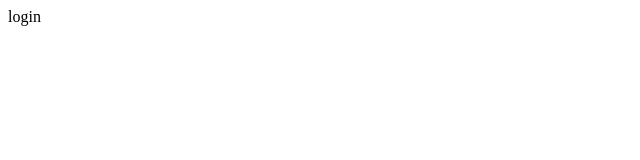
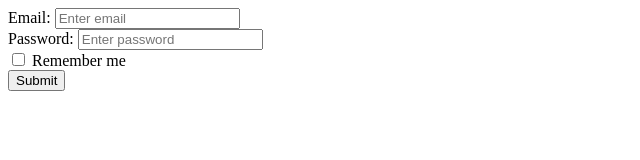
Before and after one commit to edwardcole/tig-website, a plain HTML site: page login/index.html in a window 1280 px wide. Shown: the whole page, without its empty margins (0-640 px from the left). Drawn offline with Linux system fonts and the light colour scheme.

Commit message:
Update index.html

```diff
--- a/login/index.html
+++ b/login/index.html
@@ -1 +1,16 @@
-login
+<form>
+  <div class="mb-3 mt-3">
+    <label for="email" class="form-label">Email:</label>
+    <input type="email" class="form-control" id="email" placeholder="Enter email" name="email">
+  </div>
+  <div class="mb-3">
+    <label for="pwd" class="form-label">Password:</label>
+    <input type="password" class="form-control" id="pwd" placeholder="Enter password" name="pswd">
+  </div>
+  <div class="form-check mb-3">
+    <label class="form-check-label">
+      <input class="form-check-input" type="checkbox" name="remember"> Remember me
+    </label>
+  </div>
+  <button type="submit" class="btn btn-primary">Submit</button>
+</form>
```
